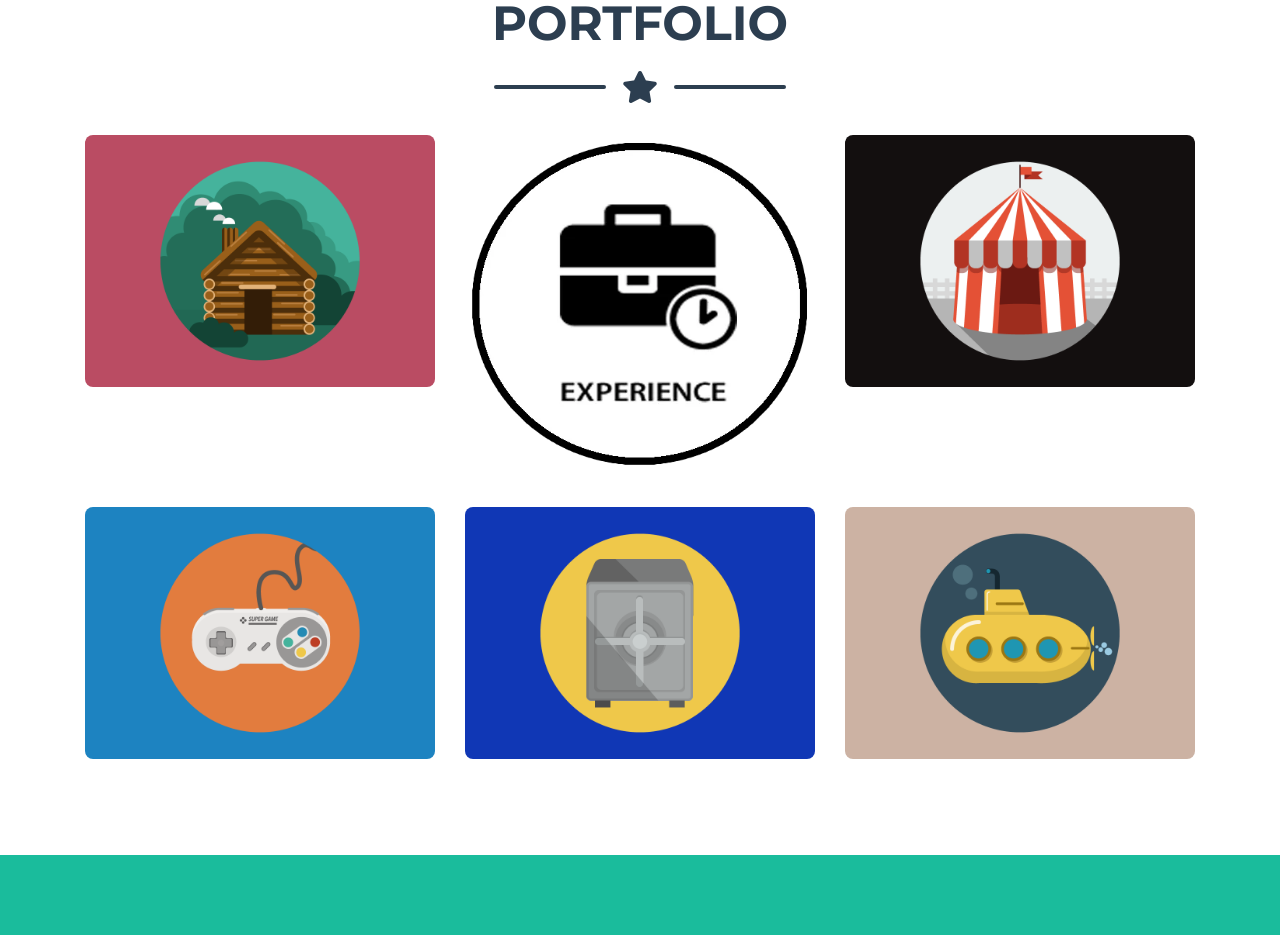
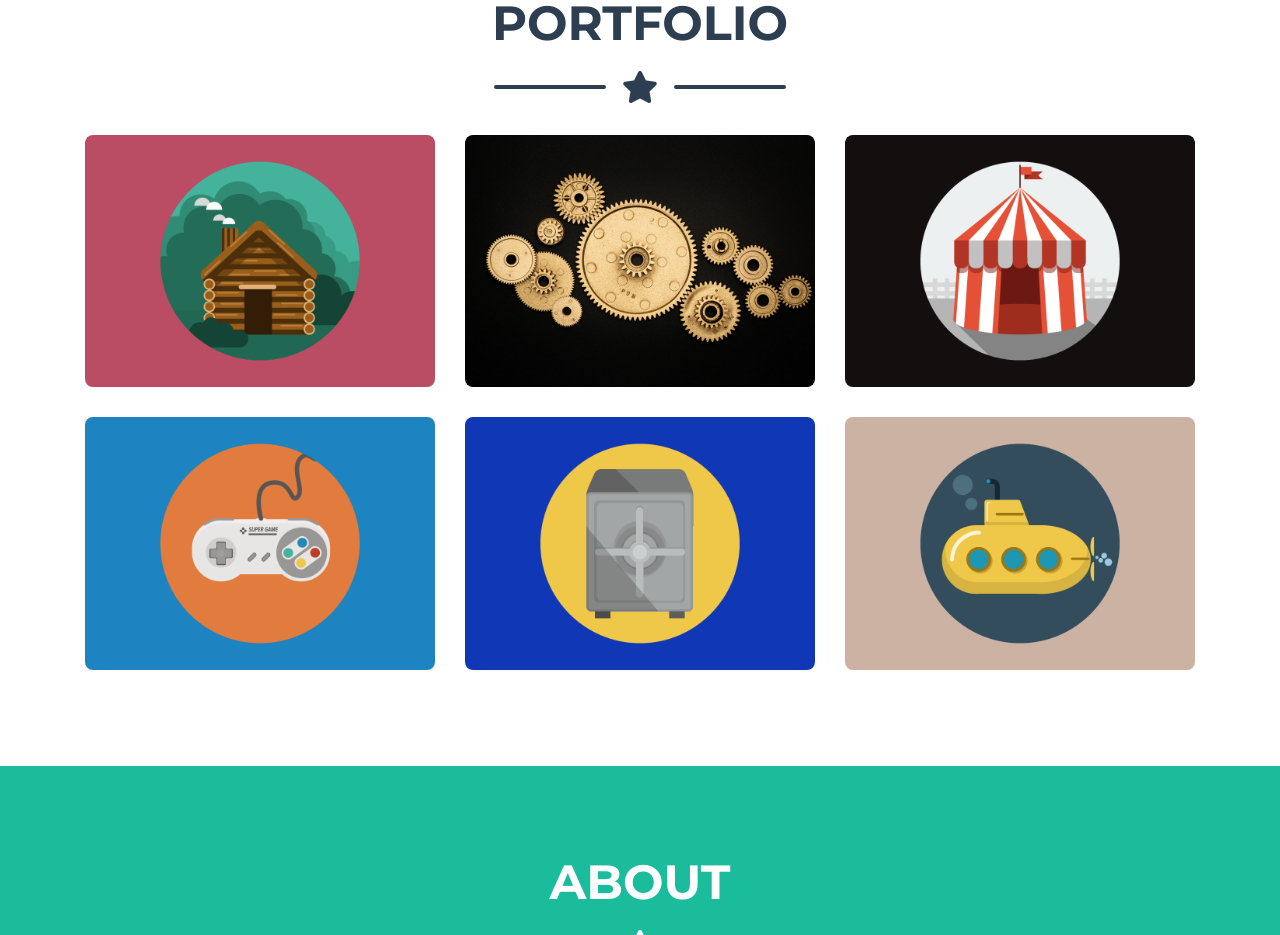
Before and after one commit to tejeshbabu25/NewPortfolio, a website with bundled scripts: page index.html in a window 1280 px wide. Shown: the part 876-1811 px from the top of the page. Built offline with nearby package versions, Linux system fonts and the light colour scheme; files whose address does not match are found by name.

Commit message:
Update index.html
trying with new image

```diff
--- a/index.html
+++ b/index.html
@@ -164,7 +164,7 @@
               </div>
               <img
                 class="img-fluid"
-                src="img/portfolio/WorkExperience.png"
+                src="img/portfolio/golden-cogwheel-on-black-background.jpg"
                 alt=""
               />
             </div>
```
